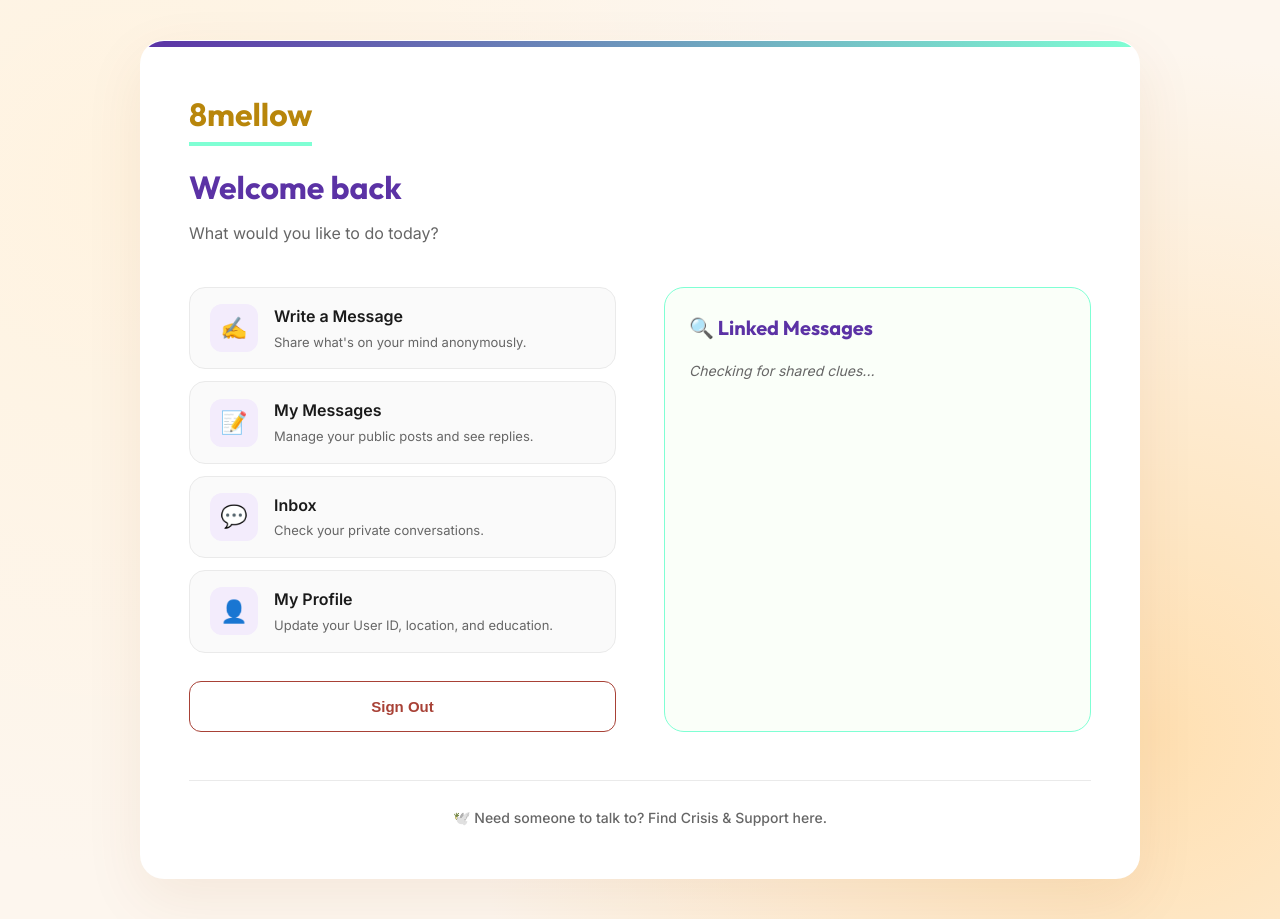
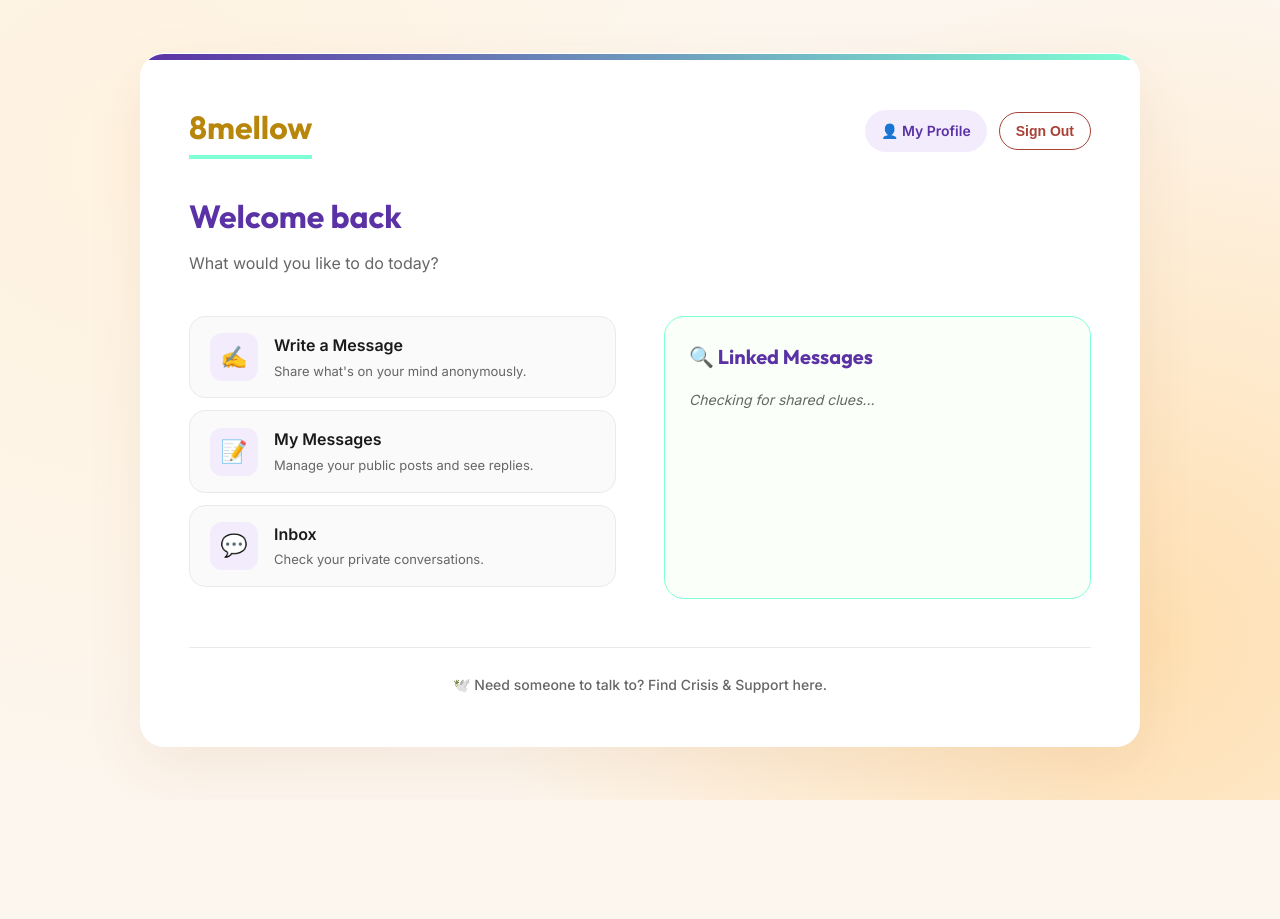
Before and after one commit to HussainTMS/8mellow, a plain HTML site: page dashboard.html in a window 1280 px wide. After the commit the page ends 800 px from the top, so only its background shows below. Drawn offline with nearby package versions, Linux system fonts and the light colour scheme.

Commit message:
Add files via upload

```diff
--- a/dashboard.html
+++ b/dashboard.html
@@ -14,20 +14,19 @@
   }
   *{box-sizing:border-box; margin:0; padding:0;}
 
-  /* WARM BACKGROUND */
   body{
     background:
-      radial-gradient(circle at 10% 20%, #FFF3E0 0%, transparent 50%), /* Warm Amber */
-      radial-gradient(circle at 90% 80%, #FFE0B2 0%, transparent 50%), /* Soft Peach */
-      radial-gradient(circle at 50% 50%, #FFF9F0 0%, transparent 60%), /* Cream */
-      #FDF6EE; /* Warm Base */
+      radial-gradient(circle at 10% 20%, #FFF3E0 0%, transparent 50%),
+      radial-gradient(circle at 90% 80%, #FFE0B2 0%, transparent 50%),
+      radial-gradient(circle at 50% 50%, #FFF9F0 0%, transparent 60%),
+      #FDF6EE;
     color:var(--ink); font-family:'Inter', sans-serif; line-height:1.6;
     min-height: 100vh; display: flex; align-items: center; justify-content: center; padding: 40px 20px;
   }
 
   .dashboard-container {
     width: 100%; max-width: 1000px; background: white; border-radius: 24px;
-    padding: 48px; box-shadow: 0 20px 60px rgba(139, 69, 19, 0.08); /* Warm shadow */
+    padding: 48px; box-shadow: 0 20px 60px rgba(139, 69, 19, 0.08);
     border: 1px solid rgba(255,255,255,0.8); position: relative; overflow: hidden;
   }
   .dashboard-container::before {
@@ -35,8 +34,37 @@
     background: linear-gradient(90deg, var(--purple), var(--mint));
   }
 
+  /* NEW TOP HEADER */
+  .top-header {
+    display: flex; justify-content: space-between; align-items: center;
+    margin-bottom: 32px;
+  }
+  .logo {
+    font-family:'Outfit',sans-serif; font-size:32px; font-weight:700;
+    color:var(--dark-gold); padding-bottom: 2px; border-bottom: 4px solid var(--mint);
+    display: inline-block;
+  }
+
+  .header-actions {
+    display: flex; gap: 12px; align-items: center;
+  }
+
+  .profile-btn {
+    display: flex; align-items: center; gap: 8px;
+    padding: 10px 16px; border-radius: 999px; background: var(--light-purple);
+    color: var(--purple); text-decoration: none; font-weight: 600; font-size: 14px;
+    transition: background 0.2s;
+  }
+  .profile-btn:hover { background: #E5D9F5; }
+
+  .signout-btn {
+    padding: 10px 16px; border-radius: 999px; background: transparent;
+    color: #A84136; border: 1px solid #A84136; font-weight: 600; font-size: 14px;
+    cursor: pointer; transition: all 0.2s;
+  }
+  .signout-btn:hover { background: #A84136; color: white; }
+
   .header-area { margin-bottom: 40px; }
-  .logo { font-family:'Outfit',sans-serif; font-size:32px; font-weight:700; color:var(--dark-gold); padding-bottom: 2px; border-bottom: 4px solid var(--mint); display: inline-block; margin-bottom: 16px; }
   h1 { font-family: 'Outfit', sans-serif; font-size: 32px; color: var(--purple); margin-bottom: 8px; }
   .subtitle { color: var(--muted); font-size: 16px; }
 
@@ -61,13 +89,6 @@
   .menu-text h3 { font-size: 16px; margin-bottom: 2px; }
   .menu-text p { font-size: 13px; color: var(--muted); }
 
-  .btn-signout {
-    width: 100%; padding: 16px; margin-top: 16px; border: none; border-radius: 12px;
-    background: transparent; color: #A84136; font-weight: 600; font-size: 15px;
-    cursor: pointer; transition: all 0.2s; border: 1px solid #A84136;
-  }
-  .btn-signout:hover { background: #A84136; color: white; }
-
   /* LINKED MESSAGES COLUMN */
   .linked-column {
     background: #FAFFF9; border: 1px solid var(--mint); border-radius: 20px; padding: 24px;
@@ -89,30 +110,21 @@
 
   /* SUBTLE CRISIS FOOTER */
   .crisis-footer {
-    margin-top: 48px;
-    padding-top: 24px;
-    border-top: 1px solid var(--line);
-    text-align: center;
+    margin-top: 48px; padding-top: 24px; border-top: 1px solid var(--line); text-align: center;
   }
   .crisis-footer a {
-    display: inline-flex;
-    align-items: center;
-    gap: 8px;
-    color: var(--muted);
-    text-decoration: none;
-    font-size: 14px;
-    font-weight: 500;
-    transition: color 0.2s;
+    display: inline-flex; align-items: center; gap: 8px;
+    color: var(--muted); text-decoration: none; font-size: 14px; font-weight: 500; transition: color 0.2s;
   }
-  .crisis-footer a:hover {
-    color: #E67E22; /* Warm Orange on hover */
-  }
+  .crisis-footer a:hover { color: #E67E22; }
 
   /* Responsive Stacking for Mobile */
   @media(max-width: 768px) {
     .dashboard-container { padding: 32px 24px; }
     .dashboard-grid { grid-template-columns: 1fr; gap: 32px; }
     .linked-column { min-height: auto; }
+    .top-header { flex-direction: column; align-items: flex-start; gap: 16px; }
+    .header-actions { width: 100%; justify-content: flex-end; }
   }
 </style>
 </head>
@@ -128,15 +140,23 @@
 
 <div class="dashboard-container">
 
+  <!-- TOP HEADER WITH PROFILE & SIGN OUT -->
+  <div class="top-header">
+    <div class="logo">8mellow</div>
+    <div class="header-actions">
+      <a href="profile.html" class="profile-btn">👤 My Profile</a>
+      <button onclick="signOut()" class="signout-btn">Sign Out</button>
+    </div>
+  </div>
+
   <div class="header-area">
-    <div class="logo">8mellow</div>
     <h1>Welcome back</h1>
     <p class="subtitle">What would you like to do today?</p>
   </div>
 
   <div class="dashboard-grid">
 
-    <!-- LEFT COLUMN: MENU -->
+    <!-- LEFT COLUMN: CORE ACTIONS ONLY -->
     <div class="menu-column">
       <a href="write.html" class="menu-item">
         <div class="menu-icon">✍️</div>
@@ -150,12 +170,6 @@
         <div class="menu-icon">💬</div>
         <div class="menu-text"><h3>Inbox</h3><p>Check your private conversations.</p></div>
       </a>
-      <a href="profile.html" class="menu-item">
-        <div class="menu-icon">👤</div>
-        <div class="menu-text"><h3>My Profile</h3><p>Update your User ID, location, and education.</p></div>
-      </a>
-
-      <button onclick="signOut()" class="btn-signout">Sign Out</button>
     </div>
 
     <!-- RIGHT COLUMN: LINKED MESSAGES -->
@@ -168,7 +182,7 @@
 
   </div>
 
-  <!-- NEW POSITION: Subtle Crisis Footer -->
+  <!-- SUBTLE CRISIS FOOTER -->
   <div class="crisis-footer">
     <a href="safety.html">
       🕊️ Need someone to talk to? Find Crisis & Support here.
@@ -192,7 +206,6 @@
     const date = new Date(dateString);
     const now = new Date();
     const diffMs = now - date;
-
     const diffMins = Math.floor(diffMs / 60000);
     const diffHours = Math.floor(diffMs / 3600000);
     const diffDays = Math.floor(diffMs / 86400000);
@@ -201,7 +214,6 @@
     if (diffMins < 60) return `${diffMins} min${diffMins > 1 ? 's' : ''} ago`;
     if (diffHours < 24) return `${diffHours} hr${diffHours > 1 ? 's' : ''} ago`;
     if (diffDays < 7) return `${diffDays} day${diffDays > 1 ? 's' : ''} ago`;
-
     return date.toLocaleDateString('en-GB', { day: 'numeric', month: 'short', year: 'numeric' });
   }
 
@@ -209,24 +221,16 @@
     if (!text) return [];
     const cleanText = text.toLowerCase().replace(/[^\w\s]/g, '');
     const words = cleanText.split(/\s+/);
-    const stopWords = [
-      'the', 'and', 'of', 'to', 'in', 'at', 'for', 'with', 'on', 'a', 'an', 'my', 'is', 'was', 'i',
-      'null', 'undefined', 'studied', 'study', 'university', 'uni', 'college', 'school', 'lived', 'live',
-      'living', 'moved', 'born', 'raised', 'from', 'about', 'that', 'this', 'have', 'has', 'had', 'but',
-      'not', 'are', 'were', 'you', 'your', 'they', 'their', 'them', 'we', 'us', 'want', 'need', 'see',
-      'next', 'week', 'time', 'day', 'today', 'tomorrow', 'yesterday', 'good', 'bye', 'yes', 'no', 'okay'
-    ];
+    const stopWords = ['the', 'and', 'of', 'to', 'in', 'at', 'for', 'with', 'on', 'a', 'an', 'my', 'is', 'was', 'i', 'null', 'undefined', 'studied', 'study', 'university', 'uni', 'college', 'school', 'lived', 'live', 'living', 'moved', 'born', 'raised', 'from', 'about', 'that', 'this', 'have', 'has', 'had', 'but', 'not', 'are', 'were', 'you', 'your', 'they', 'their', 'them', 'we', 'us', 'want', 'need', 'see', 'next', 'week', 'time', 'day', 'today', 'tomorrow', 'yesterday', 'good', 'bye', 'yes', 'no', 'okay'];
     return words.filter(w => w.length > 2 && !stopWords.includes(w));
   }
 
   async function loadSuggestedMessages() {
     const list = document.getElementById('suggested-list');
-
     const { data: { user } } = await supabaseClient.auth.getUser();
     if (!user) return;
 
     const { data: myProfile } = await supabaseClient.from('profiles').select('education, current_location, bio').eq('id', user.id).maybeSingle();
-
     if (!myProfile) {
       list.innerHTML = '<p class="empty-msg">Create a profile to see linked messages.</p>';
       return;
@@ -234,14 +238,12 @@
 
     const myText = `${myProfile.education || ''} ${myProfile.current_location || ''} ${myProfile.bio || ''}`;
     const myKeywords = getKeywords(myText);
-
     if (myKeywords.length === 0) {
       list.innerHTML = '<p class="empty-msg">Add details to your profile to see matches.</p>';
       return;
     }
 
     const { data: posts } = await supabaseClient.from('posts').select('*').neq('status', 'hidden').neq('user_id', user.id);
-
     if (!posts || posts.length === 0) {
       list.innerHTML = '<p class="empty-msg">No other messages on the wall yet.</p>';
       return;
@@ -249,7 +251,6 @@
 
     const userIds = [...new Set(posts.map(p => p.user_id))];
     const { data: profiles } = await supabaseClient.from('profiles').select('id, education, current_location, bio').in('id', userIds);
-
     if (!profiles) return;
 
     const matches = [];
```
